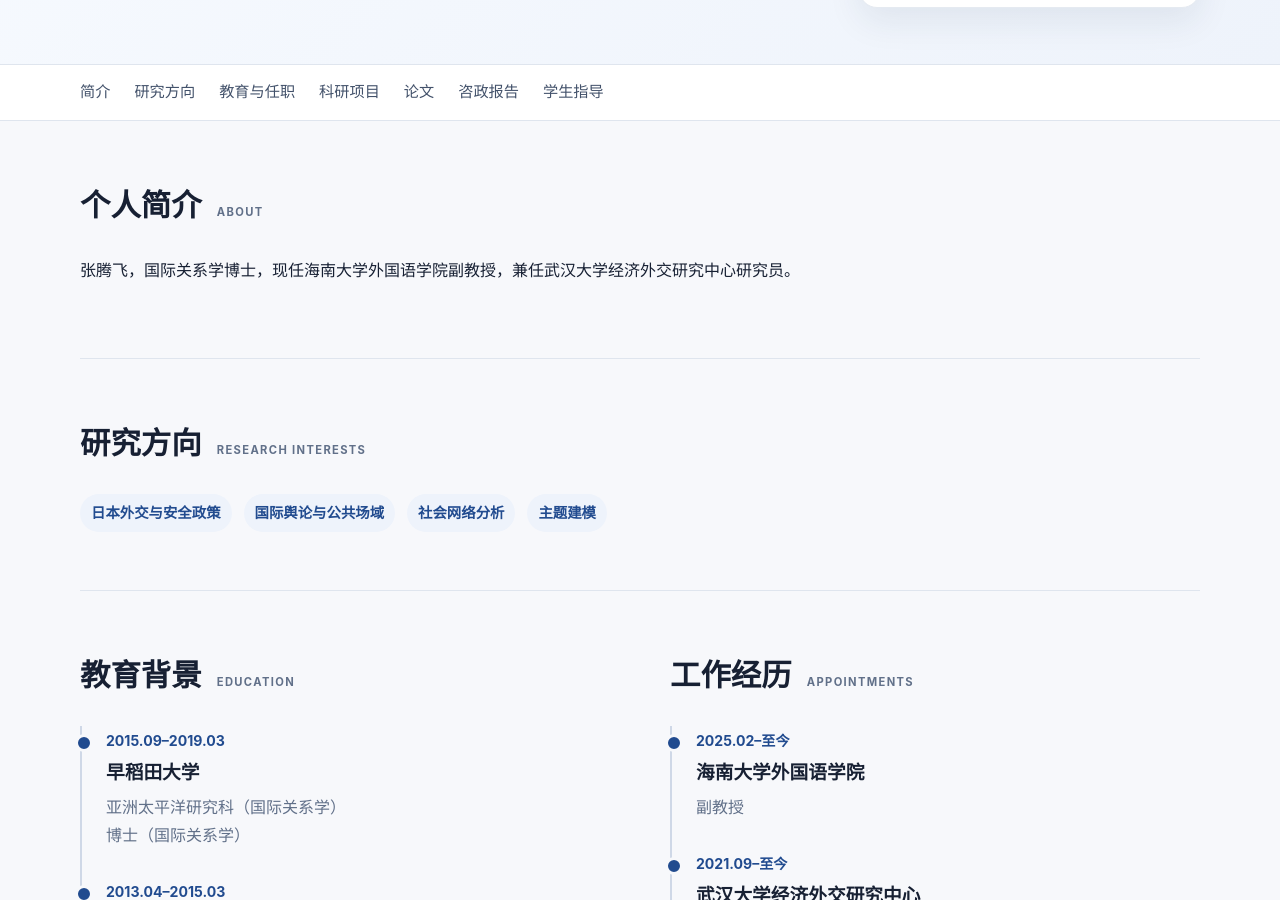
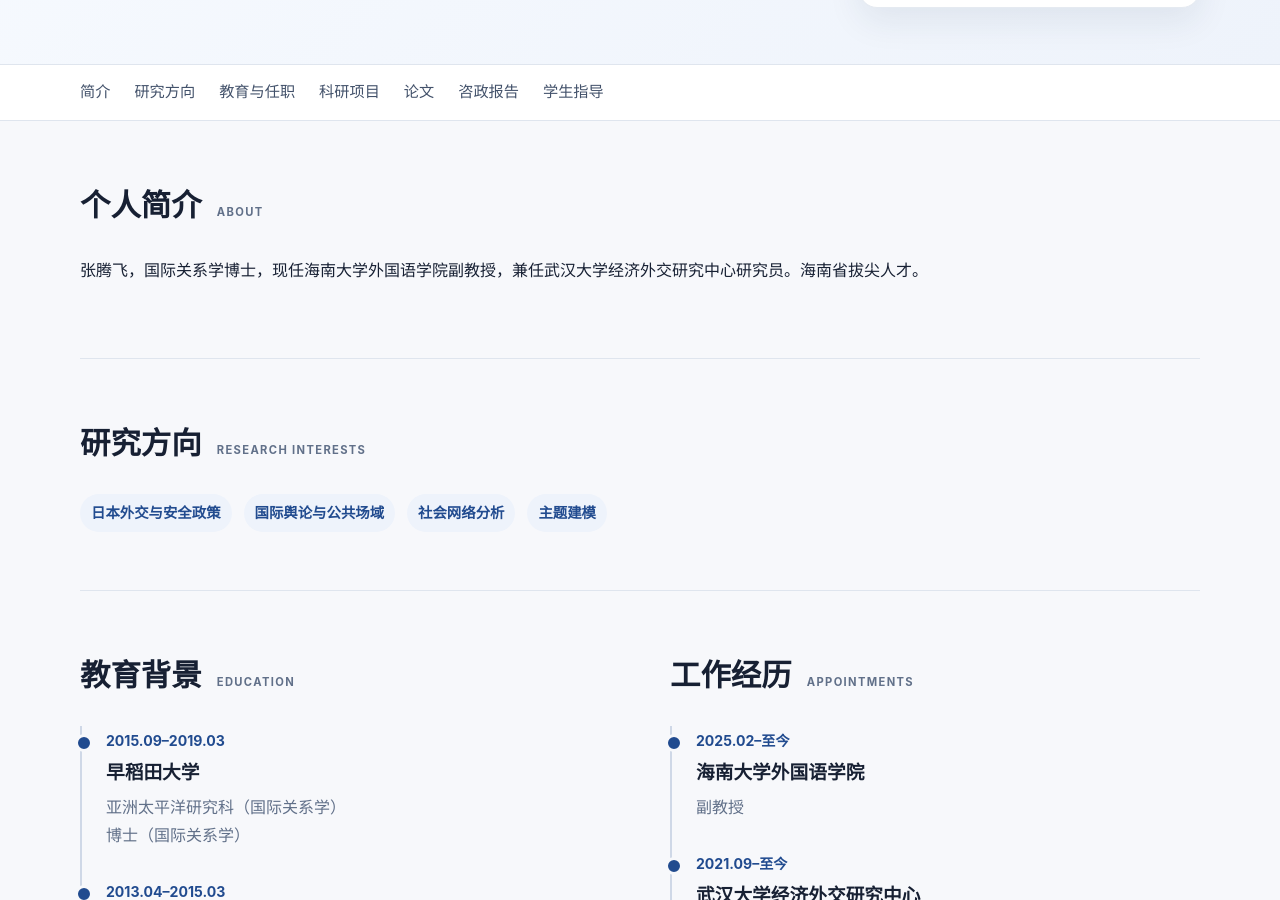
Before and after one commit to Tengfei1024/tengfeizhang, a Jekyll site: the page docs/index.html, which Jekyll copies as it is, in a window 1280 px wide and 900 px high, scrolled down 493 px. Built offline with Jekyll 4.4.1, drawn with Linux system fonts in a browser that asks for light colours.

Commit message:
Add additional information to personal profile

```diff
--- a/docs/index.html
+++ b/docs/index.html
@@ -52,7 +52,7 @@
   <main class="container">
     <section id="about" class="section">
       <h2>个人简介 <span>About</span></h2>
-      <p>张腾飞，国际关系学博士，现任海南大学外国语学院副教授，兼任武汉大学经济外交研究中心研究员。</p>
+      <p>张腾飞，国际关系学博士，现任海南大学外国语学院副教授，兼任武汉大学经济外交研究中心研究员。海南省拔尖人才。</p>
     </section>
 
     <section id="interests" class="section">
```
